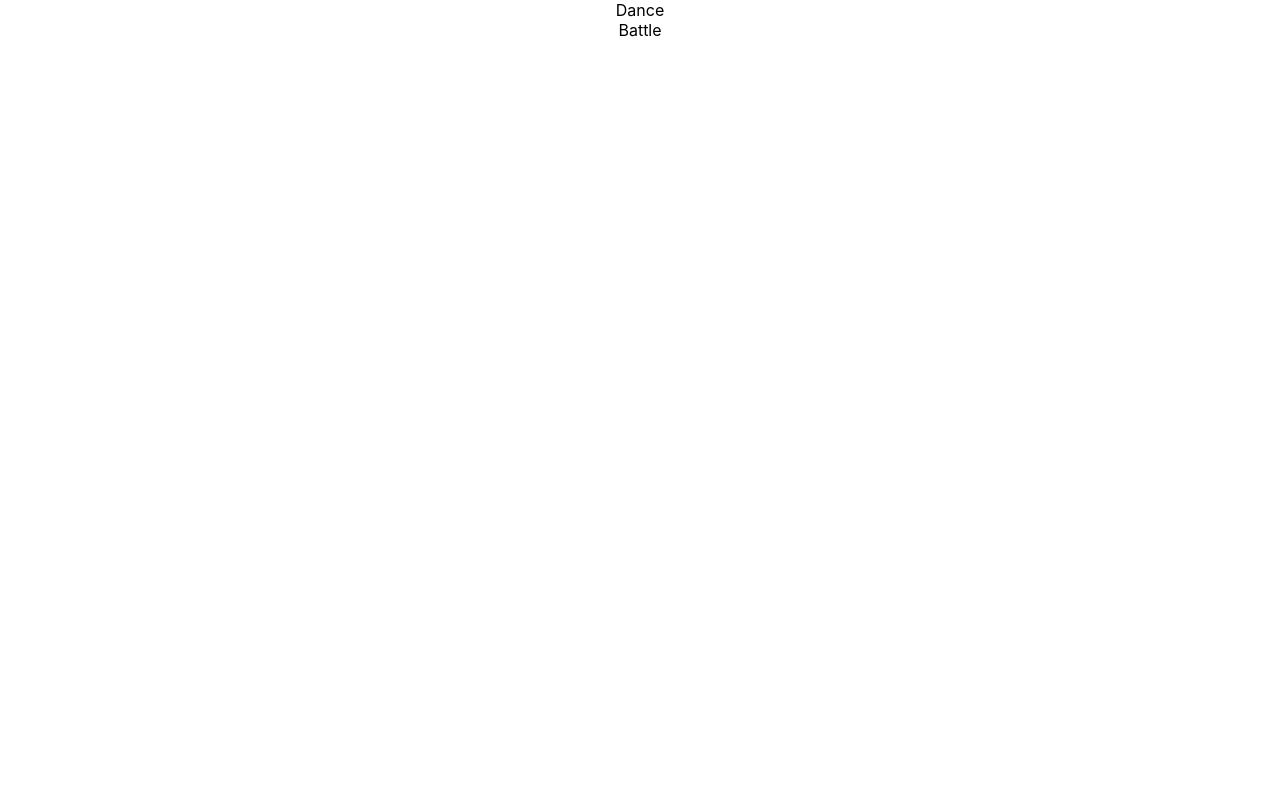
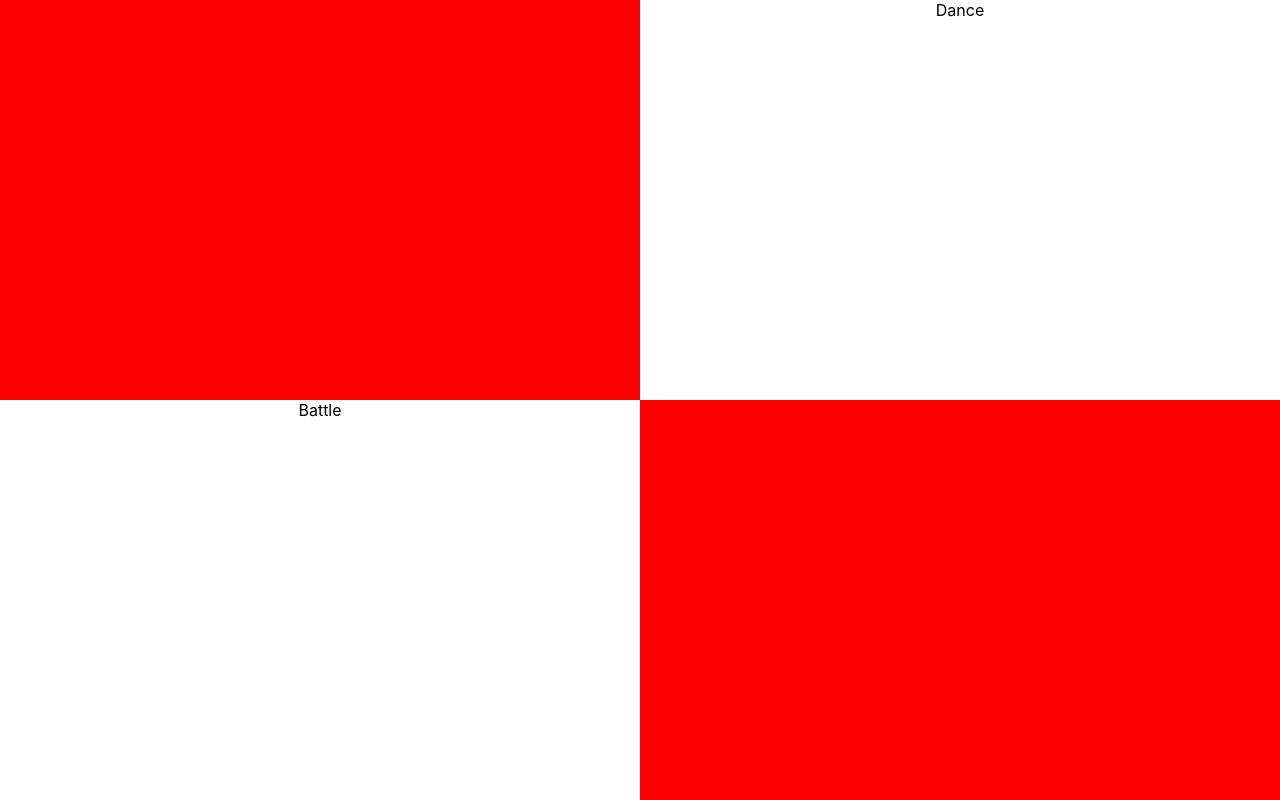
Before and after one commit to richart14/dancebattle, a React (Create React App) app: page / in a window 1280 px wide. Built offline with nearby package versions, Linux system fonts and the light colour scheme.

Commit message:
seperated the quadrants and added colors to all

```diff
--- a/src/App.css
+++ b/src/App.css
@@ -1,32 +1,26 @@
-.App {
+.App * {
+  position: absolute;
   text-align: center;
 }
 
-.App-logo {
-  animation: App-logo-spin infinite 20s linear;
-  height: 40vmin;
+.App .top {
+  height: 50%;
+  top: 0;
 }
 
-.App-header {
-  background-color: #282c34;
-  min-height: 100vh;
-  display: flex;
-  flex-direction: column;
-  align-items: center;
-  justify-content: center;
-  font-size: calc(10px + 2vmin);
-  color: white;
+.App .bottom {
+  height: 50%;
+  bottom: 0;
 }
 
-.App-link {
-  color: #61dafb;
+.App .left {
+  width: 50%;
+  left: 0;
 }
-
-@keyframes App-logo-spin {
-  from {
-    transform: rotate(0deg);
-  }
-  to {
-    transform: rotate(360deg);
-  }
+.App .right {
+  width: 50%;
+  right: 0;
 }
+.App .red {
+  background-color: red;
+}
```
